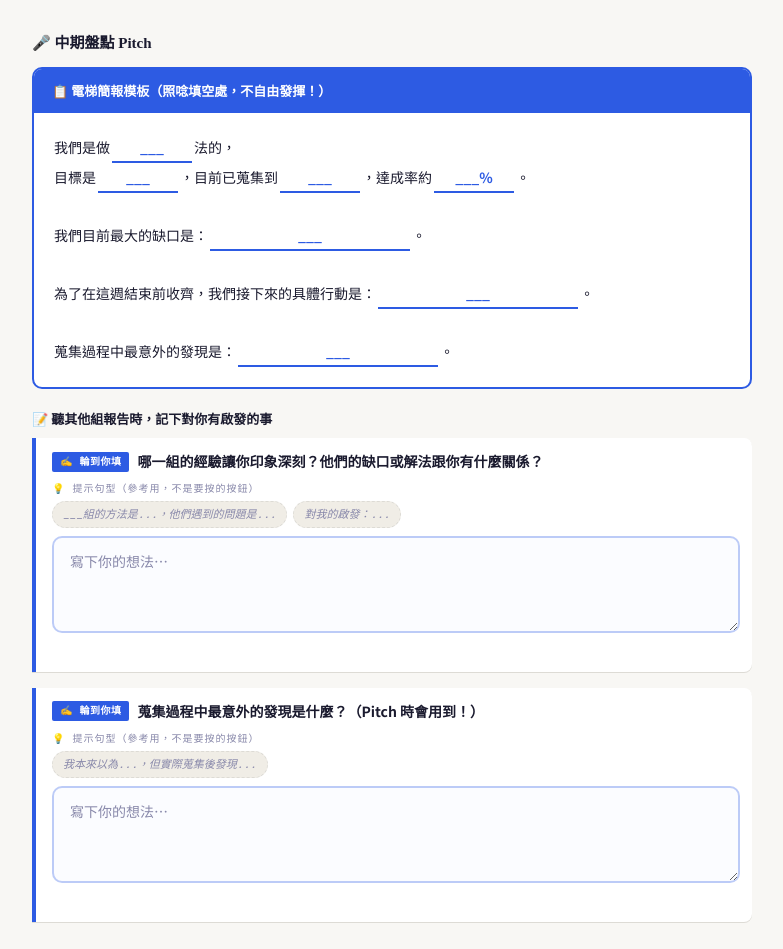
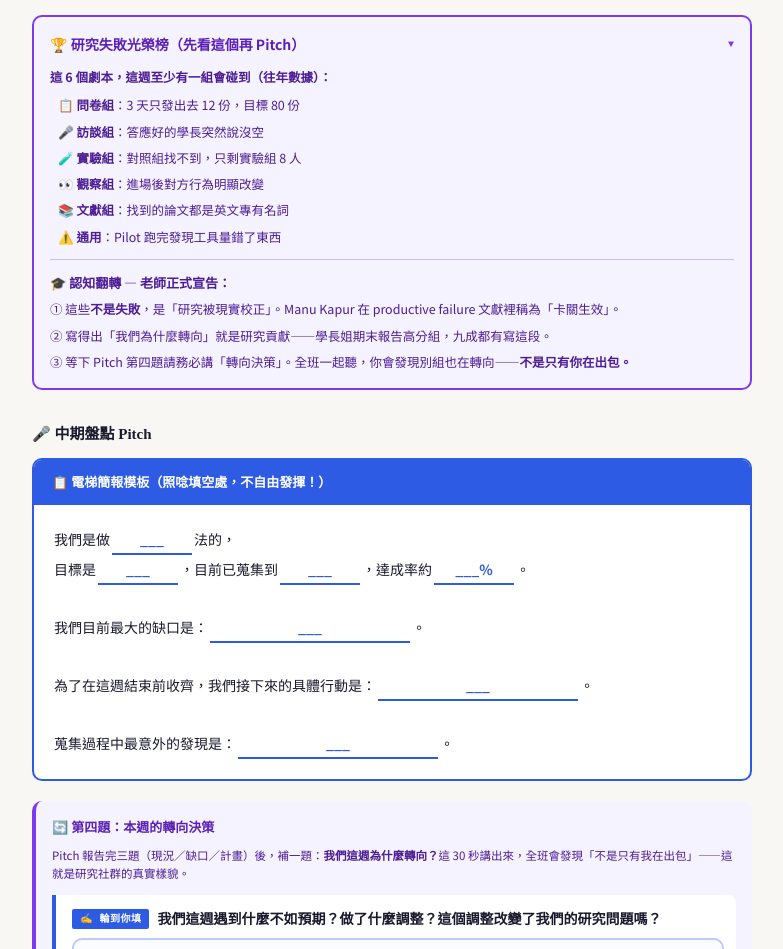
Before and after one commit to Ivanchen114/research-navigator, a React (Vite) app: page /w13 in a window 1280 px wide. Shown: the part 965-1914 px from the top of the page, without its empty margins (368-1151 px from the left). Built offline with nearby package versions, Linux system fonts and the light colour scheme.

Commit message:
更新: 2026-04-27 00:58

```diff
--- a/src/data/portfolioRegistry.js
+++ b/src/data/portfolioRegistry.js
@@ -214,6 +214,7 @@ export const PORTFOLIO_REGISTRY = [
       { key: 'w12-diary-1', label: '關鍵行動 1' },
       { key: 'w12-diary-2', label: '關鍵行動 2' },
       { key: 'w12-diary-3', label: '關鍵行動 3' },
+      { key: 'w12-pivot-record', label: '轉向決策（失敗 framing）', question: '我這週發現了什麼跟原計畫不一樣的事？我打算怎麼調整？' },
       { key: 'w12-midterm-status', label: 'W13 中期報告：現況' },
       { key: 'w12-midterm-gap', label: 'W13 中期報告：缺口' },
       { key: 'w12-midterm-plan', label: 'W13 中期報告：計畫' },
@@ -226,6 +227,7 @@ export const PORTFOLIO_REGISTRY = [
     weekRoute: '/w13',
     fields: [
       { key: 'w13-pitch-notes', label: '盤點筆記', question: '聽其他組報告時的筆記與啟發' },
+      { key: 'w13-pivot-decision', label: '本週轉向決策', question: '我們這週遇到什麼不如預期？做了什麼調整？這個調整改變了我們的研究問題嗎？' },
       { key: 'w13-surprise', label: '最意外的發現', question: '蒐集過程中最意外的發現' },
       { key: 'w13-diary-1', label: '關鍵行動 1' },
       { key: 'w13-diary-2', label: '關鍵行動 2' },
--- a/src/pages/W12Page.jsx
+++ b/src/pages/W12Page.jsx
@@ -120,6 +120,7 @@ const EXPORT_FIELDS = [
     { key: 'w12-diary-1', label: '關鍵行動 1' },
     { key: 'w12-diary-2', label: '關鍵行動 2' },
     { key: 'w12-diary-3', label: '關鍵行動 3' },
+    { key: 'w12-pivot-record', label: '轉向決策（失敗 framing）', question: '我這週發現了什麼跟原計畫不一樣的事？我打算怎麼調整？' },
     { key: 'w12-midterm-status', label: 'W13 中期報告：現況' },
     { key: 'w12-midterm-gap', label: 'W13 中期報告：缺口' },
     { key: 'w12-midterm-plan', label: 'W13 中期報告：計畫' },
@@ -398,6 +399,15 @@ const W12Page = () => {
                 寫完後可以用底部的「AI 日誌審查」Prompt 請 AI 幫你檢查。
             </p>
 
+            {/* 🔄 失敗 = 轉向訊號（進日誌前的校準） */}
+            <div className="mb-4 p-4 rounded-[var(--radius-unified)] border border-[#7C3AED] bg-[#F5F3FF]">
+                <p className="text-[13px] font-bold text-[#5B21B6] mb-1">🔄 進日誌前先校準：失敗 ≠ 學習失敗</p>
+                <p className="text-[12px] text-[#4C1D95] leading-relaxed">
+                    問卷只回收 12 份、訪談對象放鴿子、Pilot 發現工具量錯東西——這些不是「你做不好」，是「你的研究被現實校正一次」。
+                    真正的研究都會經歷這個。寫日誌時請帶著這個視角：<strong>每一個「不如預期」都是一個研究發現的雛形</strong>。
+                </p>
+            </div>
+
             {/* ── 研究日誌 ── */}
             <div className="flex flex-col gap-4">
                 <ThinkRecord
@@ -414,6 +424,20 @@ const W12Page = () => {
                     dataKey="w12-diary-3"
                     prompt="🔑 關鍵行動 3：日期、做了什麼、結果/困難、下一步"
                     scaffold={['日期：___月___日', '我做了：...', '結果/困難：...', '下一步：...']}
+                />
+            </div>
+
+            {/* ── 轉向決策（A2 失敗 framing） ── */}
+            <div className="mt-4 p-4 rounded-[var(--radius-unified)] border-l-4 border-[#7C3AED] bg-[#F5F3FF]">
+                <p className="text-[13px] font-bold text-[#5B21B6] mb-2">🔄 轉向決策（選填，但寫了會贏）</p>
+                <p className="text-[11.5px] text-[#4C1D95] mb-3 leading-relaxed">
+                    這週發現了「跟原本計畫不一樣」的事嗎？回收太少、工具量錯、樣本招不到、發現別的更有趣現象——把它寫下來。
+                    <strong>這個決策本身就是第三章「研究方法限制」的內容，學長姐高分組九成都有寫這段。</strong>
+                </p>
+                <ThinkRecord
+                    dataKey="w12-pivot-record"
+                    prompt="我這週發現了什麼跟原計畫不一樣的事？我打算怎麼調整？"
+                    defaultTemplate={'我發現：_______（什麼不如預期）\n我的判斷：_______（這代表什麼）\n我打算：_______（A 縮減目標 / B 改方法 / C 改題目 / D 把這個變成新發現）'}
                 />
             </div>
 
--- a/src/pages/W13Page.jsx
+++ b/src/pages/W13Page.jsx
@@ -62,6 +62,7 @@ const RESCUE_PROMPT = `我是高中生，正在做研究專題，資料蒐集快
 /* — ExportButton 欄位 — */
 const EXPORT_FIELDS = [
     { key: 'w13-pitch-notes', label: '盤點筆記', question: '聽其他組報告時的筆記與啟發' },
+    { key: 'w13-pivot-decision', label: '本週轉向決策', question: '我們這週遇到什麼不如預期？做了什麼調整？這個調整改變了我們的研究問題嗎？' },
     { key: 'w13-surprise', label: '最意外的發現', question: '蒐集過程中最意外的發現' },
     { key: 'w13-diary-1', label: '關鍵行動 1' },
     { key: 'w13-diary-2', label: '關鍵行動 2' },
@@ -212,6 +213,31 @@ const W13Page = () => {
                 </p>
             </div>
 
+            {/* 🏆 研究失敗光榮榜（W13 開場 framing — Pitch 前認知翻轉） */}
+            <details open className="mt-4 p-4 rounded-[var(--radius-unified)] border-2 border-[#7C3AED] bg-[#F5F3FF]">
+                <summary className="text-[14px] font-bold text-[#5B21B6] cursor-pointer flex items-center justify-between">
+                    <span>🏆 研究失敗光榮榜（先看這個再 Pitch）</span>
+                    <span className="text-[10px] text-[#7C3AED] font-mono">▼</span>
+                </summary>
+                <div className="mt-3 text-[12.5px] text-[#4C1D95] leading-relaxed">
+                    <p className="font-bold mb-2">這 6 個劇本，這週至少有一組會碰到（往年數據）：</p>
+                    <div className="flex flex-col gap-1.5 mb-3 pl-2">
+                        <p>📋 <strong>問卷組</strong>：3 天只發出去 12 份，目標 80 份</p>
+                        <p>🎤 <strong>訪談組</strong>：答應好的學長突然說沒空</p>
+                        <p>🧪 <strong>實驗組</strong>：對照組找不到，只剩實驗組 8 人</p>
+                        <p>👀 <strong>觀察組</strong>：進場後對方行為明顯改變</p>
+                        <p>📚 <strong>文獻組</strong>：找到的論文都是英文專有名詞</p>
+                        <p>⚠️ <strong>通用</strong>：Pilot 跑完發現工具量錯了東西</p>
+                    </div>
+                    <div className="border-t border-[#7C3AED]/30 pt-3 space-y-1.5">
+                        <p className="font-bold text-[13px]">🎓 認知翻轉 — 老師正式宣告：</p>
+                        <p>① 這些<strong>不是失敗</strong>，是「研究被現實校正」。Manu Kapur 在 productive failure 文獻裡稱為「卡關生效」。</p>
+                        <p>② 寫得出「我們為什麼轉向」就是研究貢獻——學長姐期末報告高分組，九成都有寫這段。</p>
+                        <p>③ 等下 Pitch 第四題請務必講「轉向決策」。全班一起聽，你會發現別組也在轉向——<strong>不是只有你在出包。</strong></p>
+                    </div>
+                </div>
+            </details>
+
             {/* ═══ 第一節：中期盤點 Pitch ═══ */}
             <h2 className="text-[15px] font-bold text-[var(--ink)] mt-8 mb-3">🎤 中期盤點 Pitch</h2>
 
@@ -255,6 +281,20 @@ const W13Page = () => {
                     {midPlan && <p className="text-[12px] text-[#0C4A6E]"><strong>計畫：</strong>{midPlan}</p>}
                 </div>
             )}
+
+            {/* ── 第四題：本週轉向決策（B 失敗 framing） ── */}
+            <div className="mt-5 p-4 rounded-[var(--radius-unified)] border-l-4 border-[#7C3AED] bg-[#F5F3FF]">
+                <p className="text-[13px] font-bold text-[#5B21B6] mb-2">🔄 第四題：本週的轉向決策</p>
+                <p className="text-[11.5px] text-[#4C1D95] mb-3 leading-relaxed">
+                    Pitch 報告完三題（現況／缺口／計畫）後，補一題：<strong>我們這週為什麼轉向？</strong>
+                    這 30 秒講出來，全班會發現「不是只有我在出包」——這就是研究社群的真實樣貌。
+                </p>
+                <ThinkRecord
+                    dataKey="w13-pivot-decision"
+                    prompt="我們這週遇到什麼不如預期？做了什麼調整？這個調整改變了我們的研究問題嗎？"
+                    defaultTemplate={'本週遇到：_______\n調整為：_______\n（這個調整有沒有改變研究問題？）_______'}
+                />
+            </div>
 
             {/* 聽講筆記 */}
             <div className="mt-5">
```
Also changed, not shown: 1 other file (tests, documents, lock files or other folders).
